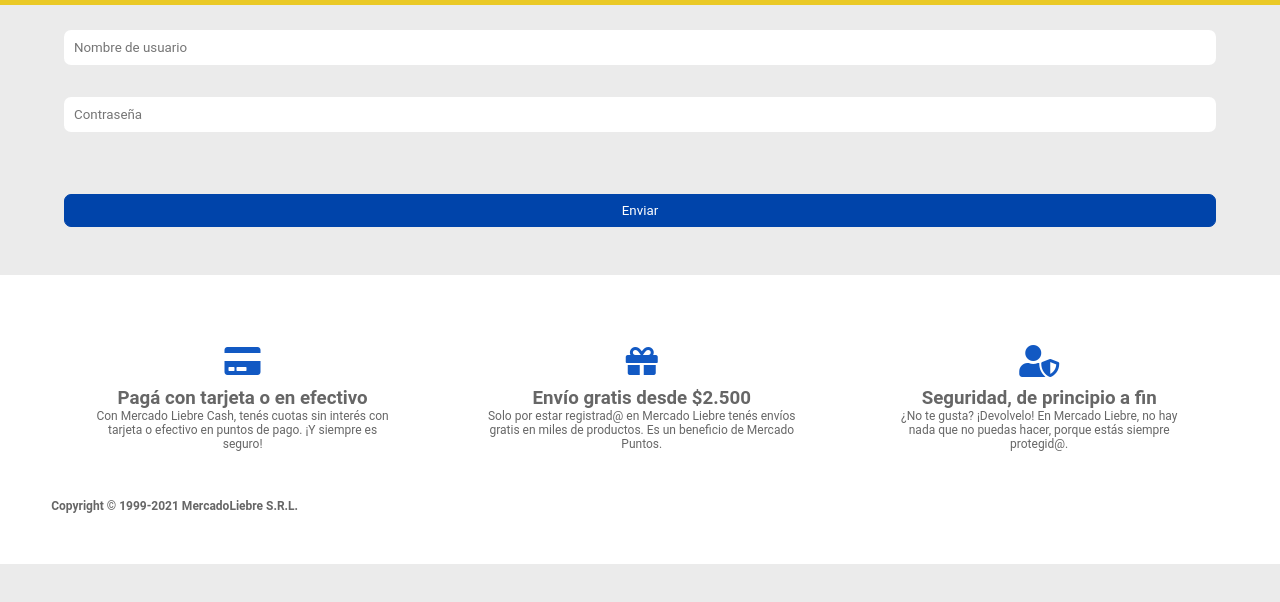
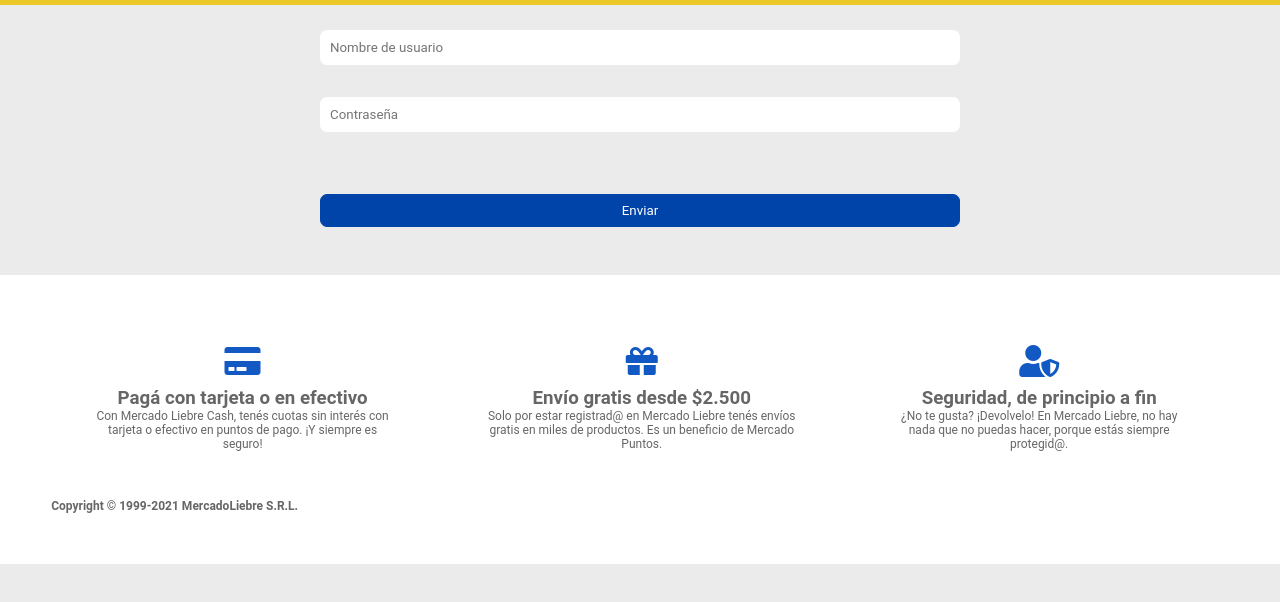
Before and after one commit to Matias-Pagano/Los_PicateclasM4E1Pagano, a website: page views/login.html in a window 1280 px wide. Shown: the part 138-740 px from the top of the page. Drawn offline with Linux system fonts and the light colour scheme.

Commit message:
Matias Pagano - subo modificaciones al login

```diff
--- a/public/css/styles.css
+++ b/public/css/styles.css
@@ -463,7 +463,7 @@
         display: block;
     }
     body {
-        margin-top: 22%;
+        margin-top: 144px;
     }
     .barraDeNav{
         display: flex;
@@ -562,6 +562,24 @@
     form.buscador{
         width: 70%;
     }
+
+    /*---Login---*/
+
+    input#nombreUsuario {
+        width: 50vw;
+    }
+    input#password {
+        width: 50vw;
+    }
+    div.contenedor7 button {
+        width: 50vw;
+    }
+}
+
+@media(min-width: 425px){
+    body {
+        margin-top: 102px;
+    }
 }
 
 @media(min-width: 1200px){
```
